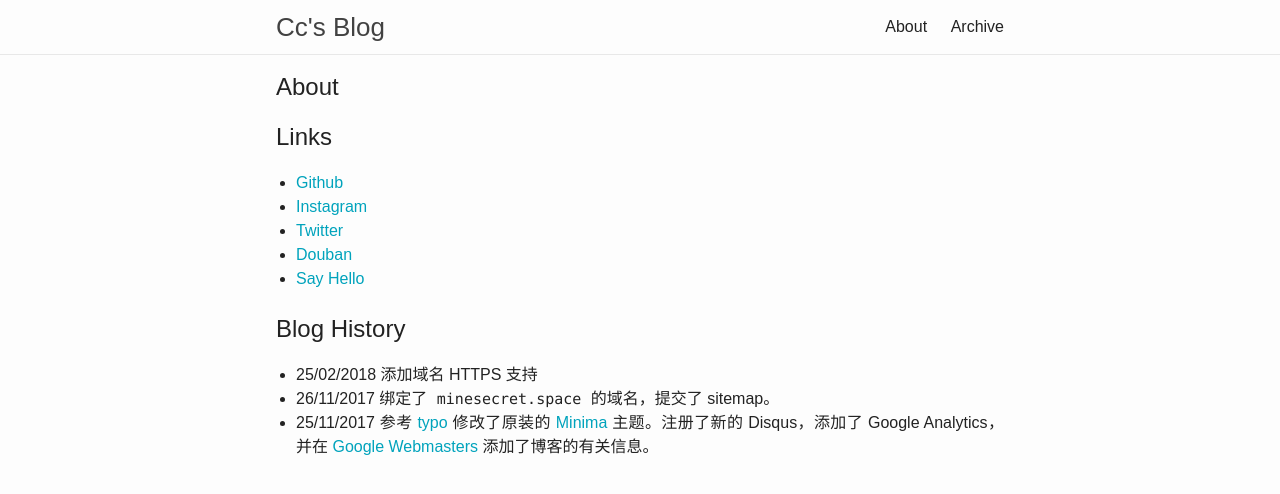
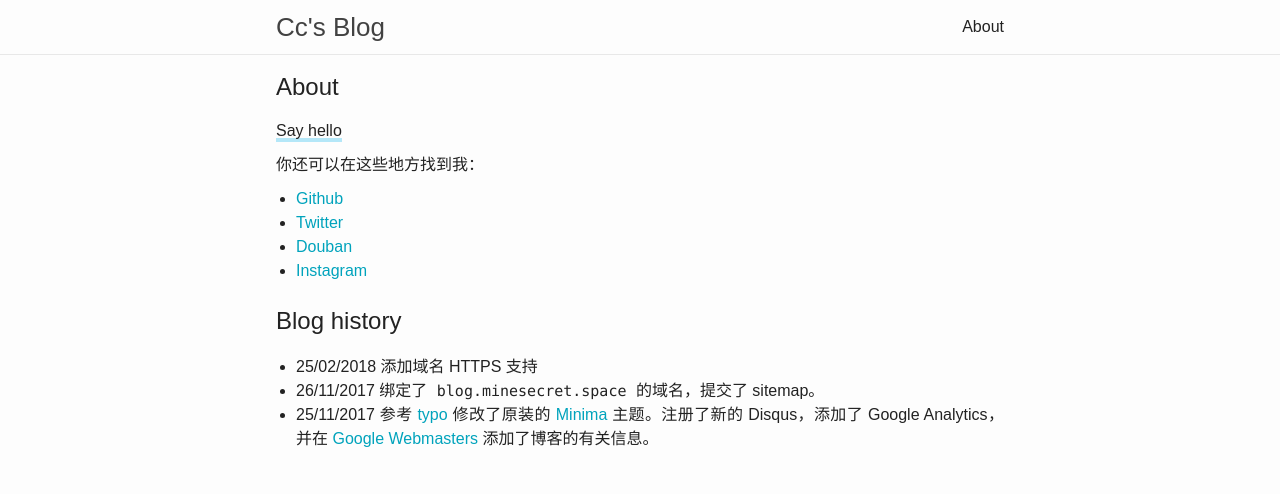
Before and after one commit to zchan0/zchan0.github.io, a Jekyll site: the page built from about.md, in a window 1280 px wide. Shown: the top 494 px of the page. Built offline with Jekyll 4.4.1, drawn with Linux system fonts in a browser that asks for light colours.

Commit message:
Remove archive & Update About

```diff
--- a/about.md
+++ b/about.md
@@ -3,17 +3,16 @@ layout: about
 title: About
 permalink: /about/
 ---
+[Say hello](mailto://zchan0@outlook.com)
 
-
-## Links
+你还可以在这些地方找到我：
 * [Github](https://github.com/zchan0)
-* [Instagram](https://www.instagram.com/zcccen/)
 * [Twitter](https://twitter.com/zcchan0)
 * [Douban](https://www.douban.com/people/theyear/)
-* [Say Hello](mailto://zchan0@outlook.com)
+* [Instagram](https://www.instagram.com/zcccen/)
 
-## Blog History
+## Blog history
 
 - 25/02/2018 添加域名 HTTPS 支持
-- 26/11/2017 绑定了 `minesecret.space` 的域名，提交了 sitemap。
+- 26/11/2017 绑定了 `blog.minesecret.space` 的域名，提交了 sitemap。
 - 25/11/2017 参考 [typo](https://github.com/sofish/typo.css) 修改了原装的 [Minima](https://github.com/jekyll/minima) 主题。注册了新的 Disqus，添加了 Google Analytics，并在 [Google Webmasters](https://www.google.com/webmasters/#?modal_active=none) 添加了博客的有关信息。
```
Also changed, not shown: _layouts/archive.html (deleted, +0 -17 lines), _layouts/home.html (+14 -2 lines), archive.md (deleted, +0 -7 lines).
